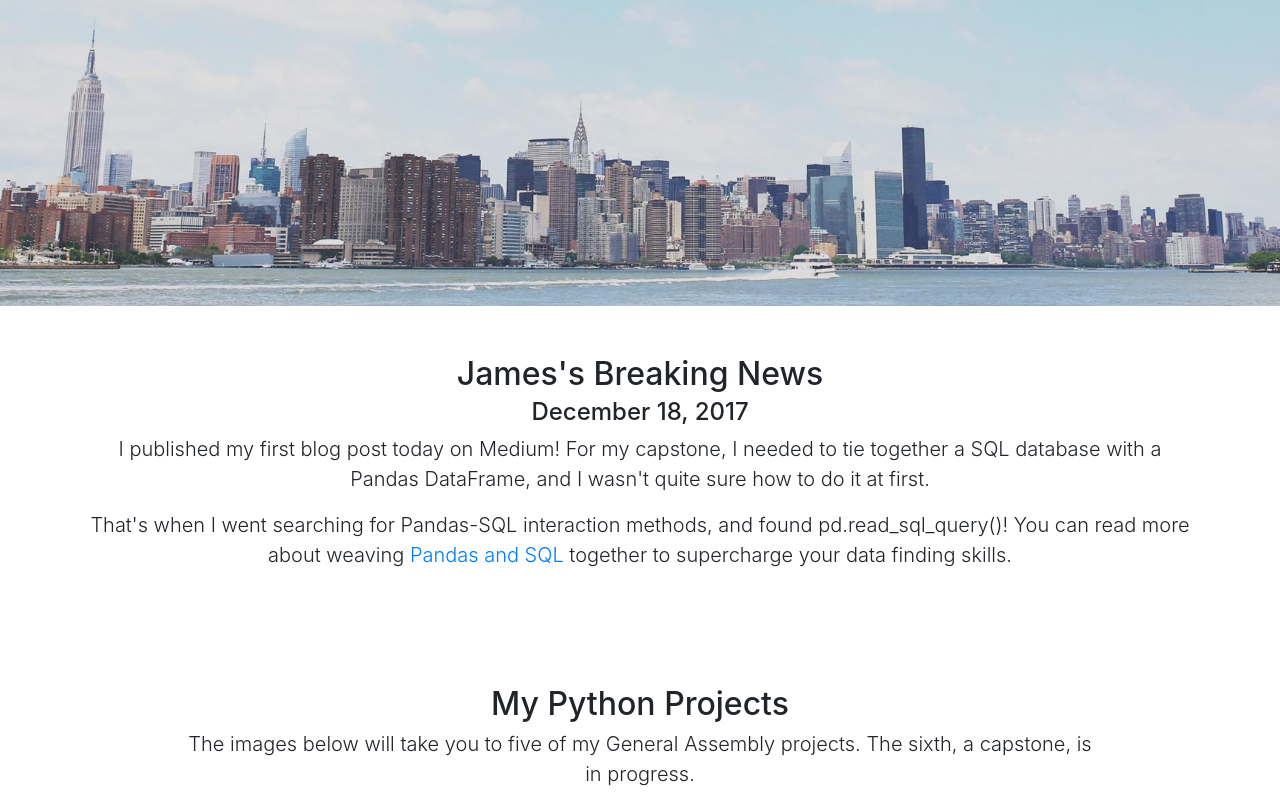
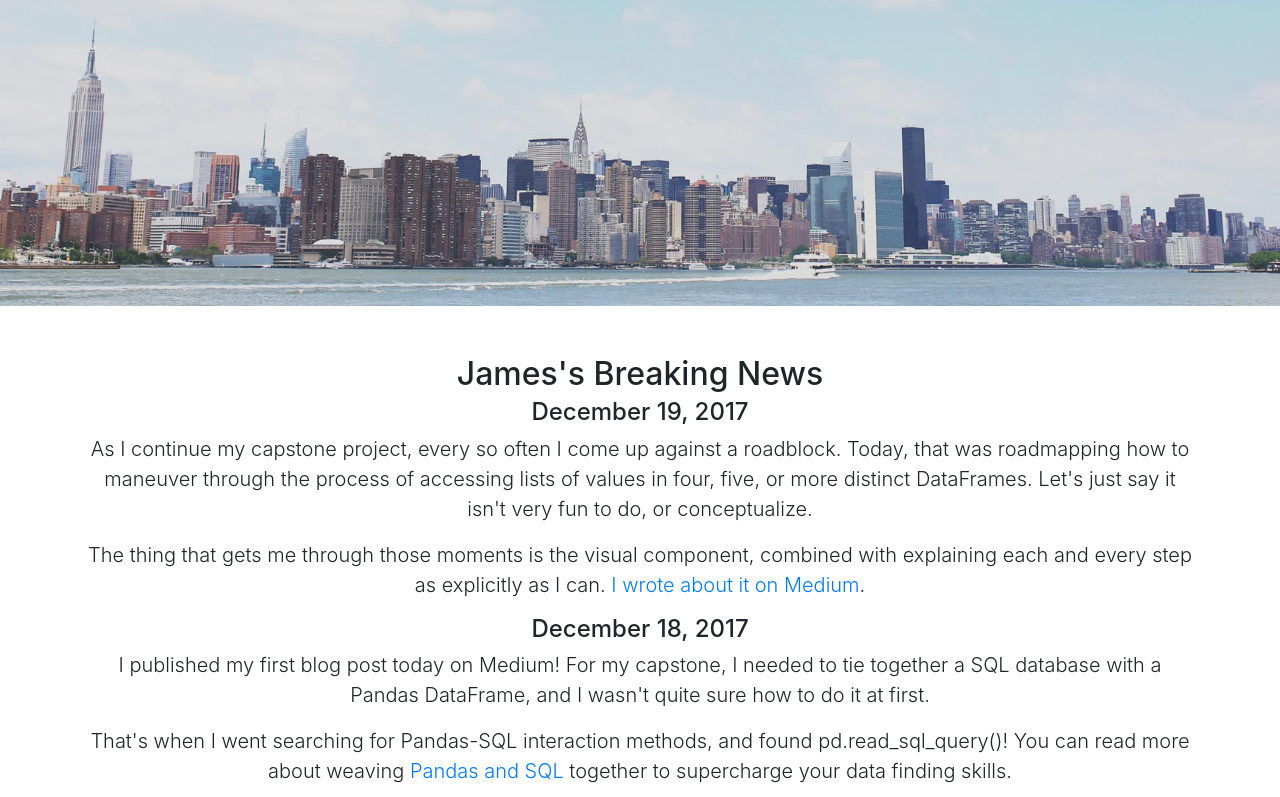
Before and after one commit to jrdenney/ga-website, a website with bundled scripts: page index.html in a window 1280 px wide. Shown: the part 494-1291 px from the top of the page. Built offline with nearby package versions, Linux system fonts and the light colour scheme.

Commit message:
blog post push

```diff
--- a/index.html
+++ b/index.html
@@ -64,7 +64,10 @@
     <section id="about" class="about">
       <div class="container text-center">
         <h2>James's Breaking News</h2>
-        <h2></h2>
+        <h4>December 19, 2017</h4>
+        <p class="lead">As I continue my capstone project, every so often I come up against a roadblock. Today, that was roadmapping how to maneuver through the process of accessing lists of values in four, five, or more distinct DataFrames. Let's just say it isn't very fun to do, or conceptualize.</p>
+        <p class="lead">The thing that gets me through those moments is the visual component, combined with explaining each and every step as explicitly as I can. <a href="https://medium.com/@jamesdenney6/how-to-chip-away-at-intricate-processes-39973497594b">I wrote about it on Medium</a>.</p>
+        <p></p>
         <h4>December 18, 2017</h4>
         <p class="lead">I published my first blog post today on Medium! For my capstone, I needed to tie together a SQL database with a Pandas DataFrame, and I wasn't quite sure how to do it at first.</p>
         <p class="lead">That's when I went searching for Pandas-SQL interaction methods, and found pd.read_sql_query()! You can read more about weaving <a href="https://medium.com/@jamesdenney6/bridging-the-gap-between-python-and-sql-e8222dba6df2">Pandas and SQL</a> together to supercharge your data finding skills.</p>
```
